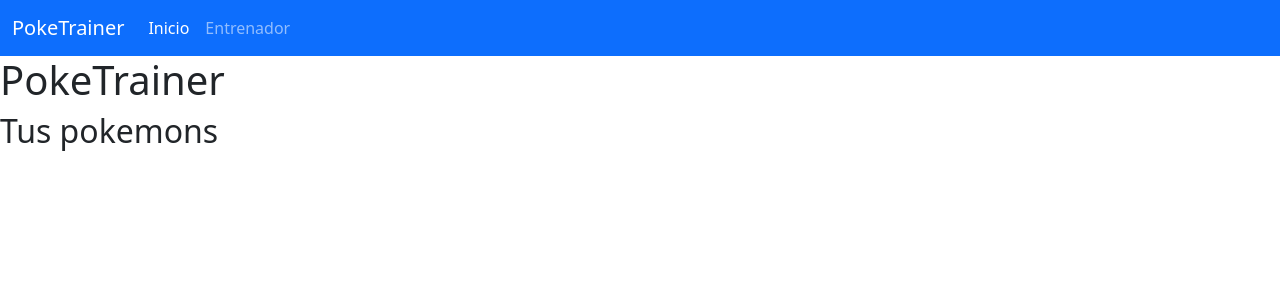
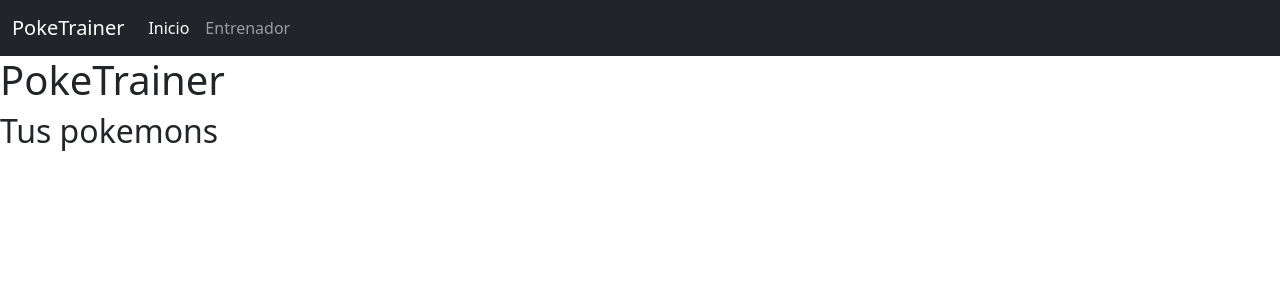
Before and after one commit to GGonza12/Project-Angular, an Angular app: page /trainer in a window 1280 px wide. Shown: the top 300 px of the page. Built offline with nearby package versions, Linux system fonts and the light colour scheme.

Commit message:
mostrar item terminado

```diff
--- a/src/app/app.component.html
+++ b/src/app/app.component.html
@@ -1,4 +1,4 @@
-<nav class="navbar navbar-expand-lg bg-primary navbar-dark">
+<nav class="navbar navbar-expand-lg navbar-dark bg-dark" >
   <div class="container-fluid">
     <a class="navbar-brand" [routerLink]="['/home']">{{title}}</a>
     <button class="navbar-toggler" type="button" data-bs-toggle="collapse" data-bs-target="#navbarSupportedContent" aria-controls="navbarSupportedContent" aria-expanded="false" aria-label="Toggle navigation">
--- a/src/app/trainer/trainer.component.html
+++ b/src/app/trainer/trainer.component.html
@@ -30,7 +30,12 @@
           <div class="card-body">
             <h5 class="card-title">{{pokemonDetail[0].name}}</h5>
             <p class="card-text">{{pokemonDetail[0].description}}</p>
+            <h5 class="card-title">Movimientos</h5>
+            <ul class="list-group list-group-flush" *ngFor="let move of pokemonDetail[0].move">
+              <li class="list-group-item text-bg-info">{{move}}</li>
+            </ul>
             <p class="card-text"><small class="text-muted">{{pokemonDetail[0].ps}}</small></p>
+
           </div>
         </div>
       </div>
```
